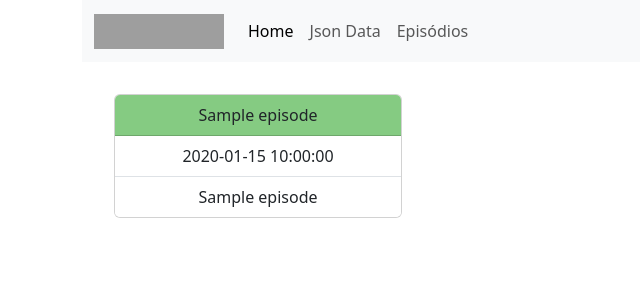
After one commit to milenamuch/flask-app, a Flask app: template templates/episodes.html in a window 1280 px wide. The commit adds this page. Shown: the top 300 px of the page, without its empty margins (0-640 px from the left). Run offline with Flask 3, Linux system fonts and the light colour scheme; the template is opened without the code that fills it: most values are stand-ins (such as "Sample title", 1, 10 or a date in 2020); grey boxes are pictures that could not be loaded.

Commit message:
subindo episodios

```diff
--- a/app.py
+++ b/app.py
@@ -64,9 +64,33 @@ def get_list_characters():
 
     return {"characters": characters}
 
+@app.route("/episodes")  #listagem dos episódios
+def get_list_episodes():
 
+    #variável url que vai receber a url da api que eu quero consumir
+    url = "https://rickandmortyapi.com/api/episode"
 
+    #response para usar a classe da lib request para abrir a url definida acima
+    response = urllib.request.urlopen(url)
 
+    #criar uma variável para fazer a leitura do resultado
+    episodes = response.read()
+
+    #criar uma variável que vai formatar para um formato json
+    dict = json.loads(episodes)
+
+    episodes = []
+
+    for episode in dict["results"]:
+        episode = {
+            "name": episode["name"],
+            "air_date": episode["air_date"],
+            "episode" : episode["episode"]
+        }
+
+        episodes.append(episode)
+
+    return render_template("episodes.html", episodes=dict["results"])
 
 
 
--- /dev/null
+++ b/templates/episodes.html
@@ -0,0 +1,17 @@
+{% extends "layout.html" %} {% block content %}
+<div class=" row">
+    {% for episode in episodes %}
+    <div class="col-sm-3 col-6 text-center">
+        <div class="card" style="width: 18rem; margin: 2rem;">
+            <div class="card-header" style="background-color:#85CB82;">
+              {{episode.name}}
+            </div>
+            <ul class="list-group list-group-flush">
+              <li class="list-group-item">{{episode.air_date}}</li>
+              <li class="list-group-item">{{episode.episode}}</li>
+            </ul>
+        </div>
+    </div>
+    {% endfor %}
+</div>
+{% endblock content %}
--- a/templates/nav.html
+++ b/templates/nav.html
@@ -30,7 +30,8 @@
             <a class="nav-link" href="/lista">Json Data</a>
           </li>
           <li class="nav-item">
-            <a class="nav-link" href="/episodios">Episódios</a>
+            <a class="nav-link" href="/episodes">Episódios</a>
+
           </li>
         </ul>
       </div>
```
